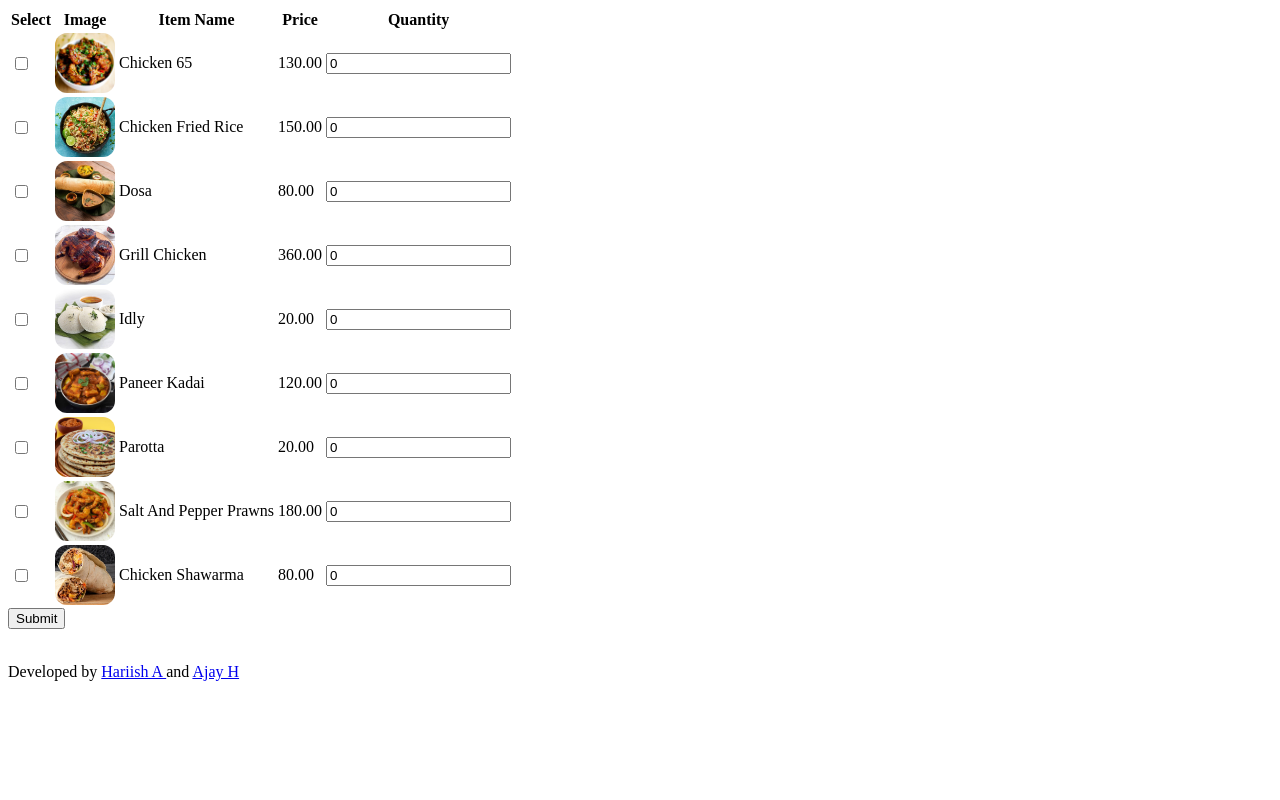
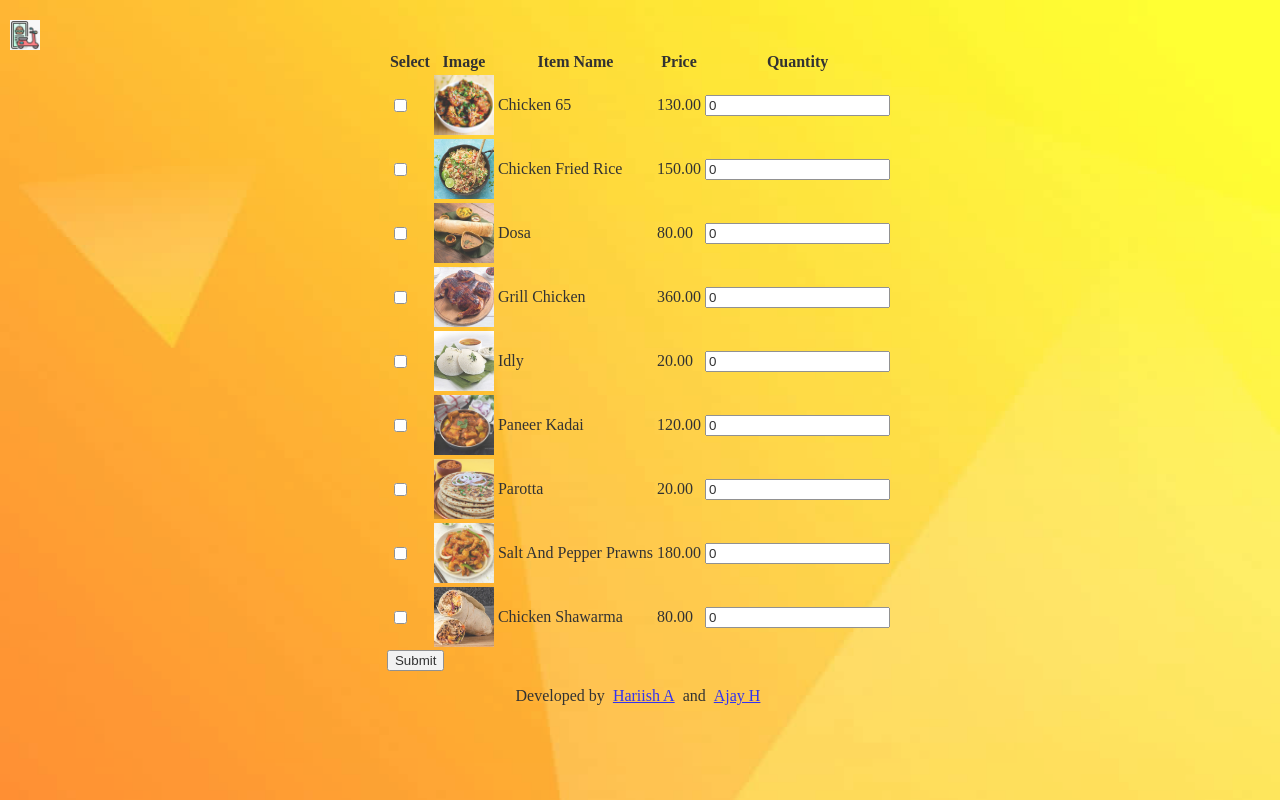
Before and after one commit to aparna2004/need-for-feast, a Django app: page /order/ in a window 1280 px wide. Run offline with Django 4.2, Linux system fonts and the light colour scheme; a user stored in the database is signed in; data comes from the database, SQL or seed files in the repository; both versions use the stored data as it was after the commit.

Commit message:
Add styles to order

```diff
--- a/needForFeast/base/templates/base/order.html
+++ b/needForFeast/base/templates/base/order.html
@@ -4,12 +4,22 @@
     Need for feast!
 </title>
 <head>
-    <link rel='stylesheet' href="{%static 'styles/order.css'%}" />
+    <link rel='stylesheet' href="{%static 'styles/style.css'%}" />
     <link rel="icon" href="{%static 'images/feast_favicon.jpg'%}" />
 
 </head>
 <body>
 
+    <div style='background-image: url("../images/order.jpg"); background-size: 100% 100%;
+    opacity: 80%;
+    height:100vh;'>
+        <a href = '/'>
+            <img src = " {%static 'images/fav.jpg'%}" class = 'logo'>
+        </a>
+
+        <div class = "order-container">
+
+            <div class = "table-container">
                 {%if messages%}
             <ul>
                 {% for message in messages %}
@@ -43,16 +53,29 @@
                 <button> Submit </button>
             </form>
             <br>
+            </div>
+            <div class="order-footer">
                 Developed by
-    <a href="https://github.com/Hariish-A">
+                &nbsp
+                <a href="https://github.com/Hariish-A" target="_blank">
 
                     Hariish A
 
                 </a>
+                &nbsp;
                 and
-    <a href="https://github.com/hajay180505">
+                &nbsp;
+                <a href="https://github.com/hajay180505" target="_blank">
 
                         Ajay H
 
                 </a>
+                &nbsp;
+            </div>
+
+        </div>
+
+    </div>
+
+
 </body>
--- a/needForFeast/static/styles/style.css
+++ b/needForFeast/static/styles/style.css
@@ -72,6 +72,19 @@ body{
     cursor:pointer;
   }
 
-  .a5{
+  .order-container{
+    display: flex;
+    flex-direction: column;
+    align-items: center;
+    justify-content: center;
 
   }
+  .table-container{
+    display:flex;
+    justify-content: center;
+
+  }
+  .order-footer{
+    display:flex;
+    justify-content: center;
+  }
```
Also changed, not shown: needForFeast/db.sqlite3. Lines whose indentation alone changed are shown as unchanged.
